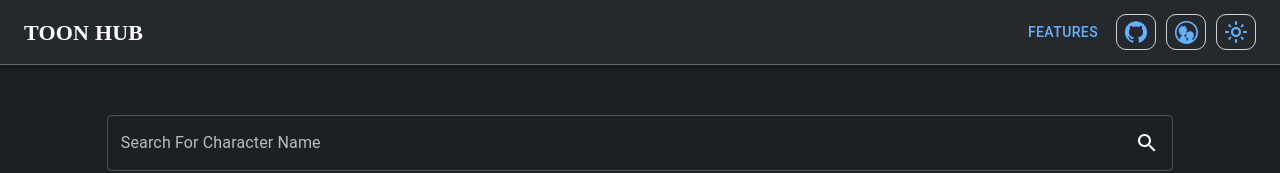
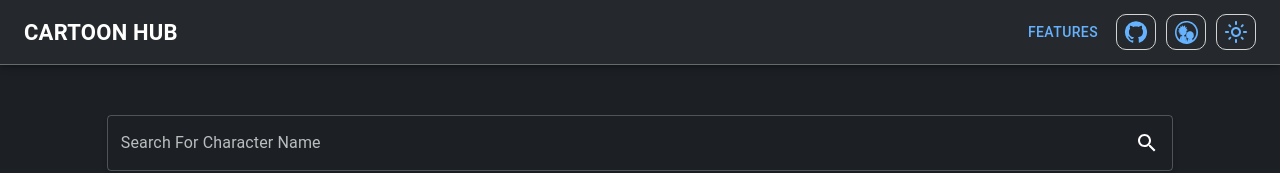
Before and after one commit to vini1237777/cartoonImageGallery, a React (Create React App) app: page / in a window 1280 px wide. Shown: the top 173 px of the page. Built offline with nearby package versions, Linux system fonts and the light colour scheme; no server answers.

Commit message:
minorChange

```diff
--- a/src/components/Heading/headingStyles.ts
+++ b/src/components/Heading/headingStyles.ts
@@ -12,7 +12,6 @@ export const styles =(theme : IObject)=> {
         sm: "22px",
         md: "22px",
       },
-      fontFamily: "'Comic Neue', cursive",
     },
   };
 }
--- a/src/utils/contants.ts
+++ b/src/utils/contants.ts
@@ -2,7 +2,7 @@ export const fetchImagesUrl = "https://rickandmortyapi.com/api/character";
 
 export const fetchError = "An error occurred while fetching data.";
 
-export const description = "TOON HUB";
+export const description = "CARTOON HUB";
 
 export const themes ={
     light: 'light',
```
